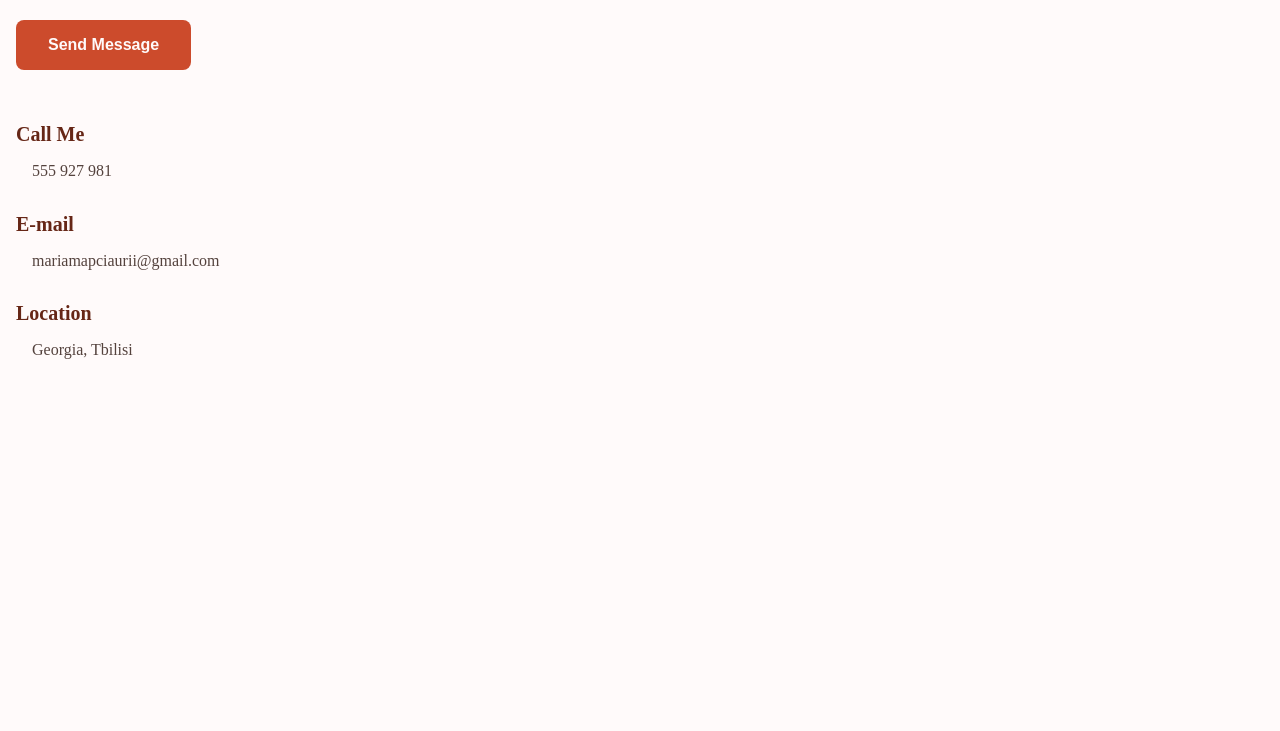
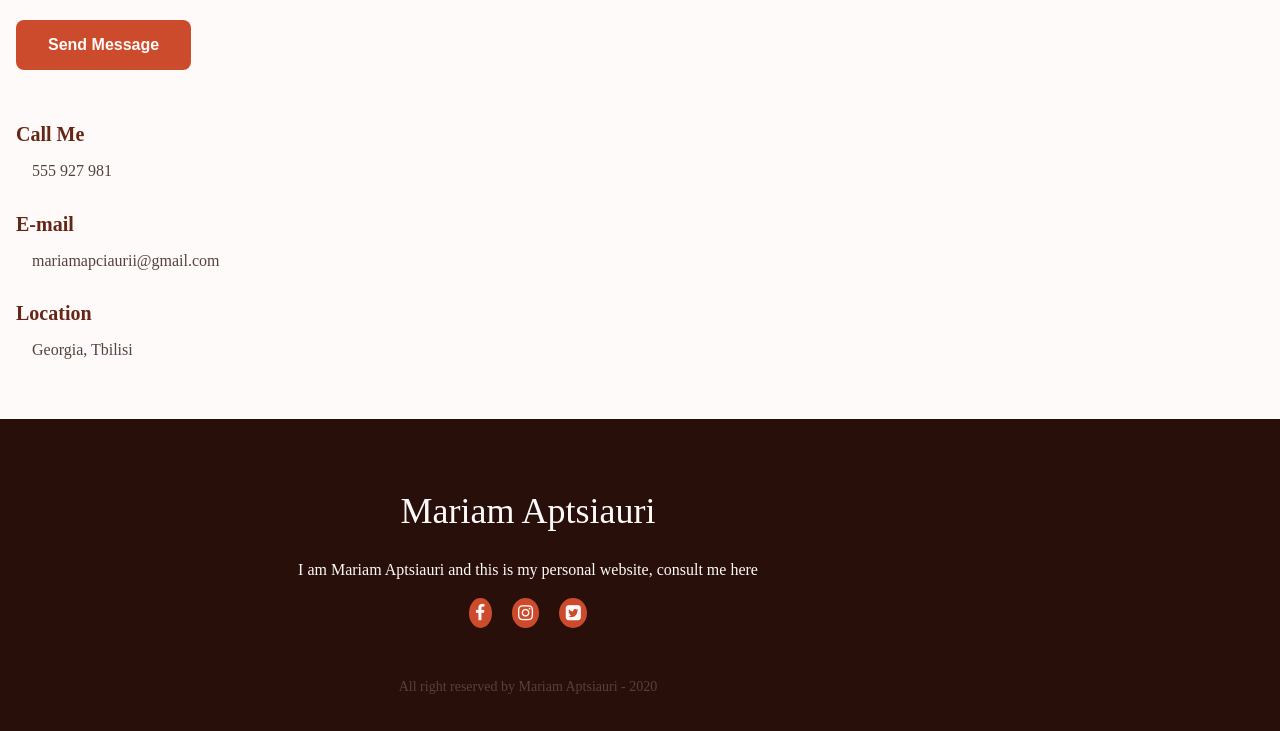
Before and after one commit to mariamapciaurii/Personal-Portfolio-Webpage, a plain HTML site: page index.html in a window 1280 px wide. Shown: the part 4705-5436 px from the top of the page. Before the commit the page ends 5220 px from the top, so only its background shows below. Drawn offline with Linux system fonts and the light colour scheme.

Commit message:
adding footer section

```diff
--- a/css/style.css
+++ b/css/style.css
@@ -398,3 +398,37 @@ width: 60%;
     display: block;
     padding-left: 1rem;
 }
+/*FOOTER SECTION STYLING*/
+.footer{
+    background-color: var(--first-color-darken);
+    color: var(--first-color-lighter);
+    text-align: center;
+}
+.footer__title{
+    font-size: var(--h1-font-size);
+    margin-bottom: var(--mb-2);
+}
+.footer__description{
+    margin-bottom: var(--mb-2);
+}
+.footer__social{
+    margin-bottom: 3rem;
+}
+.footer__link{
+    display: inline-flex;
+    background-color: var(--first-color);
+    color: var(--first-color-lighter);
+    font-size: 1.1rem;
+    border-radius: 50%;
+    padding: .40rem;
+    margin: 0 var(--mb-1);
+    transition: .3s;
+}
+.footer__link:hover{
+    background-color: var(--first-color-lighter);
+    color: var(--first-color);
+}
+.footer__copy{
+    font-size: var(--small-font-size);
+    color: var(--text-color);
+}
--- a/index.html
+++ b/index.html
@@ -43,10 +43,10 @@
                     <span class="home__profession">Frontend Developer</span>
 
                     <div class="home__social">
-                        <a href="#" class="home__social-link"><i class="fa fa-linkedin-square"></i></a>
-                        <a href="#" class="home__social-link"><i class="fa fa-github"></i></a>
-                        <a href="#" class="home__social-link"><i class="fa fa-facebook-f"></i></a>
-                        <a href="#" class="home__social-link"><i class="fa fa-twitter-square"></i></a>
+                        <a href="" class="home__social-link"><i class="fa fa-linkedin-square"></i></a>
+                        <a href="" class="home__social-link"><i class="fa fa-github"></i></a>
+                        <a href="" class="home__social-link"><i class="fa fa-facebook-f"></i></a>
+                        <a href="" class="home__social-link"><i class="fa fa-twitter-square"></i></a>
                     </div>
                     <a download="" href="#" class="button home__button">Download Resume</a>
                 </div>
@@ -190,6 +190,17 @@
     </main>
 
     <footer class="footer section">
+        <div class="footer__container bd-grid">
+            <h1 class="footer__title">Mariam Aptsiauri</h1>
+            <p class="footer__description">I am Mariam Aptsiauri and this is my personal website, consult me here</p>
+
+            <div class="footer__social">
+                <a href="" class="footer__link"><i class="fa fa-facebook-f"></i></a>
+                <a href="" class="footer__link"><i class="fa fa-instagram"></i></a>
+                <a href="" class="footer__link"><i class="fa fa-twitter-square"></i></a>
+            </div>
+            <p class="footer__copy">All right reserved by Mariam Aptsiauri - 2020 </p>
+        </div>
 
     </footer>
 
```
